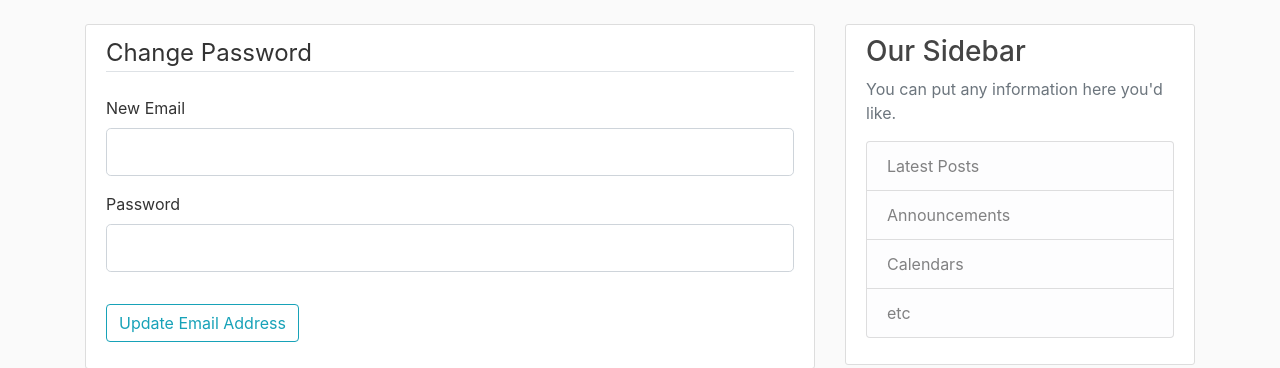
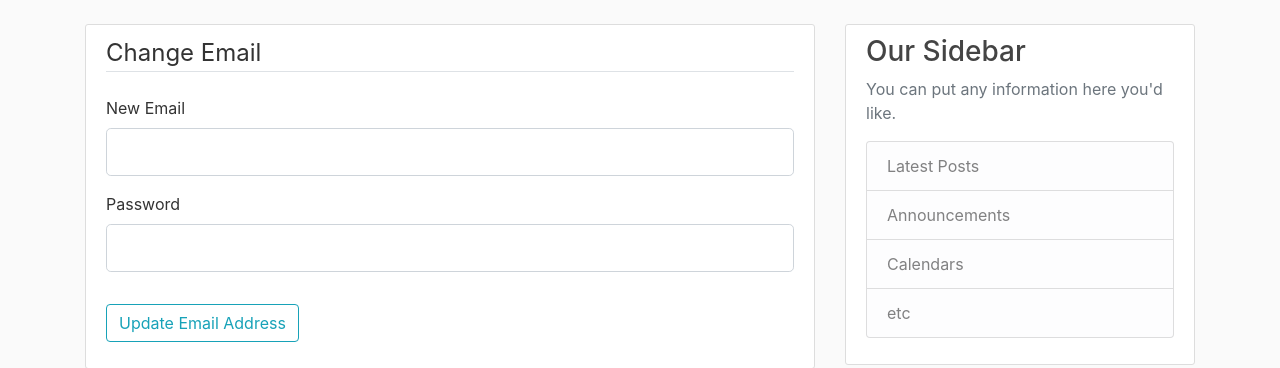
Before and after one commit to vpertsas/Flask-Boilerplate-with-user-auth-and-email-confirmation, a Flask app: page /auth/change_email in a window 1280 px wide. Shown: the part 56-424 px from the top of the page. Run offline with Flask 2, Linux system fonts and the light colour scheme; the visitor is signed in with stand-in values (Sample User, id 1); data comes from the database, SQL or seed files in the repository; some libraries are stand-ins or nearby versions.

Commit message:
Update change_email.html

```diff
--- a/app/templates/auth/change_email.html
+++ b/app/templates/auth/change_email.html
@@ -4,7 +4,7 @@
     <form method="POST" action="">
         {{ form.hidden_tag() }}
         <fieldset class="form-group">
-            <legend class="border-bottom mb-4">Change Password</legend>
+            <legend class="border-bottom mb-4">Change Email</legend>
             <div class="form-group">
                 {{ form.email.label(class="form-control-label") }}
                 {% if form.email.errors %}
```
